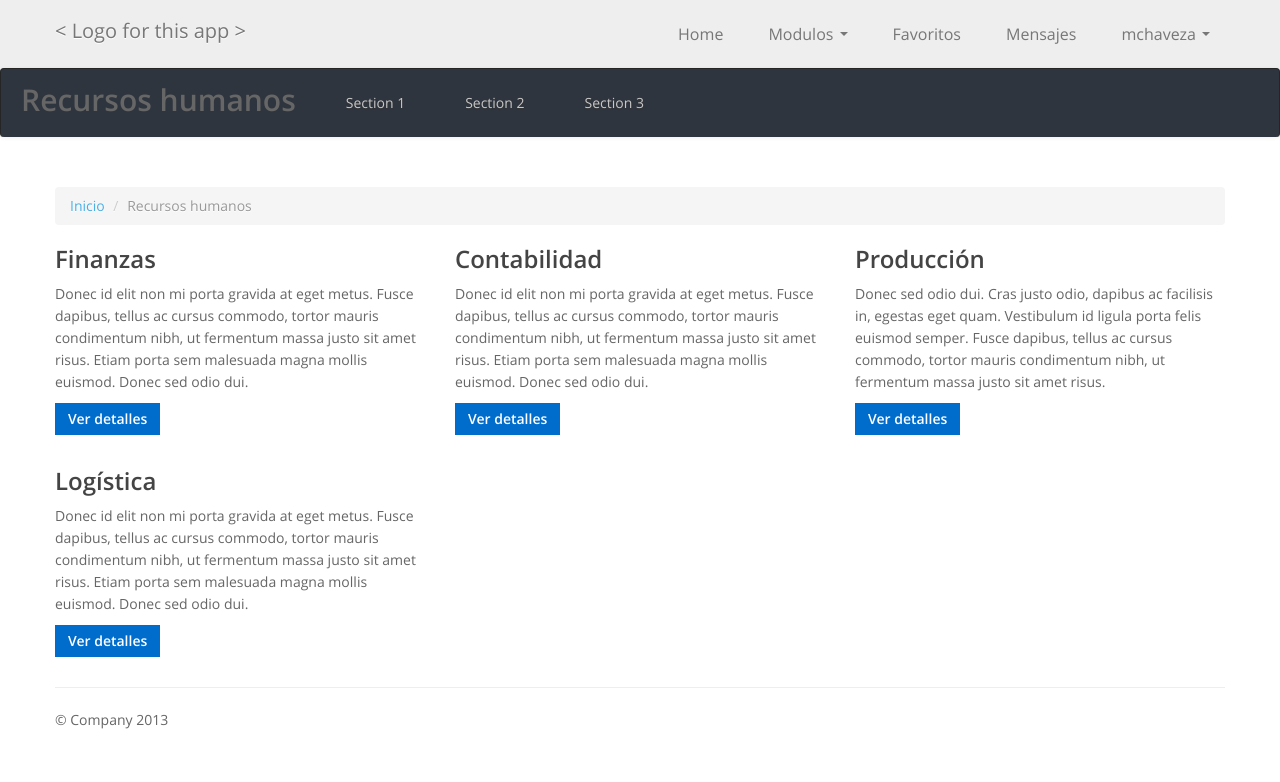
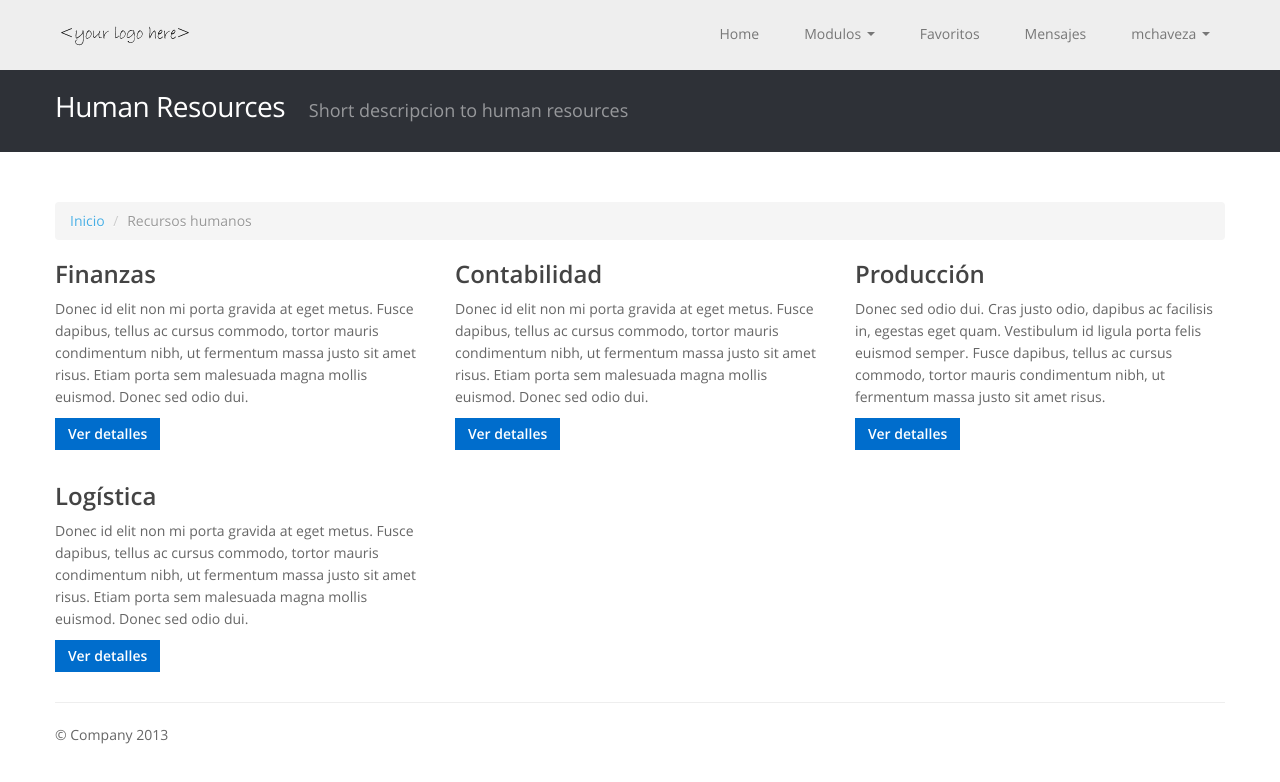
Before and after one commit to geoom/mindySkin, a plain HTML site: page index.html in a window 1280 px wide. Drawn offline with nearby package versions, Linux system fonts and the light colour scheme.

Commit message:
change the page's section title from navbar to headlines, added img to brand and refactoring design

```diff
--- a/index.html
+++ b/index.html
@@ -33,7 +33,7 @@
             <span class="icon-bar"></span>
           </button>
 
-          <a class="brand" href="index.html">< Logo for this app ></a>
+          <a class="brand" href="index.html">Your logo here</a>
           <div class="nav-collapse collapse pull-right">
             <ul class="nav pull-right">
               <li><a href="#">Home</a></li>
@@ -67,18 +67,11 @@
           </div><!--/.nav-collapse -->
         </div>
     </div>
-    <div class="navbar navbar-inverse">
-      <div class="navbar-inner">
-        <div class="container">
-          <div class="module-title">
-            <span>Recursos humanos</span>
-          </div>
-          <ul class="nav">
-            <li><a class="navlinks" href="#">Section 1</a></li>
-            <li><a class="navlinks" href="#">Section 2</a></li>
-            <li><a class="navlinks" href="#">Section 3</a></li>
-          </ul>
-        </div>
+
+    <div class="headlines-page">
+      <div class="container">
+        <h1>Human Resources</h1>
+        <p>Short descripcion to human resources </p>
       </div>
     </div>
 
--- /dev/null
+++ b/less/mindyskin-responsive.less
@@ -0,0 +1,11 @@
+
+
+
+@media (max-width: 767px) {
+
+	.headlines-page{
+		margin-right: -20px;
+    	margin-left: -20px;
+	}
+
+}
--- a/less/mindyskin.less
+++ b/less/mindyskin.less
@@ -118,3 +118,5 @@ small,
 @import "layouts.less";
 @import "navbar.less";
 @import "buttons.less";
+
+@import "mindyskin-responsive.less";
--- a/less/navbar.less
+++ b/less/navbar.less
@@ -6,14 +6,15 @@
   	margin-bottom: 0;
   	background: #eee;
   	.brand {
-	  // background: url(../img/logo.png) 0 center no-repeat;
+	  background: url(img/logo-small.png) 0 center no-repeat;
 	  display: block;
-	  // text-indent: -9999px;
-	  // font-size: 0;
-	  // width: 141px;
+	  text-indent: -9999px;
+	  font-size: 0;
+	  width: 141px;
 	  height: 30px;
 	  margin-top: 20px;
 	  margin-left: 0;
+	  margin-bottom: 20px;
 	  padding: 0;
 	}
 	.nav > li{
@@ -99,18 +100,55 @@
 }
 
 .navbar-static-top a{
-		font-size: 16px;
+		font-size: 14px;
 }
 
-.navbar-inverse .navbar-inner {
-	background: #2f353e;
-	border-bottom: 0 none;
-	.navlinks {
-		font-weight: 400;
-		color: #c7c7c7;
-		top: 28px;
-		text-shadow: 0 1px 1px #343434;
-		margin-left: 15px;
-		text-align: left;
+// .navbar-inverse .navbar-inner {
+// 	background: #2f353e;
+// 	border-bottom: 0 none;
+// 	color: #fff;
+// 	padding: 20px 0;
+// 	margin: 0;
+// 	text-align: left;
+// 	h1{
+// 		display: inline-block;
+// 	}
+// 	p{
+// 		display: inline-block;
+// 	}
+// 	.navlinks-container{
+// 		display: inline-block;
+// 		position: relative;
+// 		list-style: none;
+// 		margin: 0 10px 0 0;
+// 	}
+// 	.navlinks {
+// 		font-weight: 400;
+// 		color: #c7c7c7;
+// 		top: 28px;
+// 		text-shadow: 0 1px 1px #343434;
+// 		margin-left: 15px;
+// 		text-align: left;
+// 	}
+// }
+
+.headlines-page{
+	padding: 20px 0;
+	margin: 0;
+	text-align: left;
+	background: #2e3137;
+	color: #999;
+	color: rgba(255,255,255,.5);
+	h1{
+		margin-right: 20px;
+		display:inline-block;
+		font-size: 28px;
+		font-weight: normal;
+		letter-spacing: -.5px;
+		color: #fff;
+	}
+	p{
+		font-size: 18px;
+		display: inline-block;
 	}
 }
```
Also changed, not shown: rrhh.html (+6 -16 lines), css/img/logo-small.png (added), css/mindyskin.css, img/logo-small.png (added), img/logo.png (deleted).
